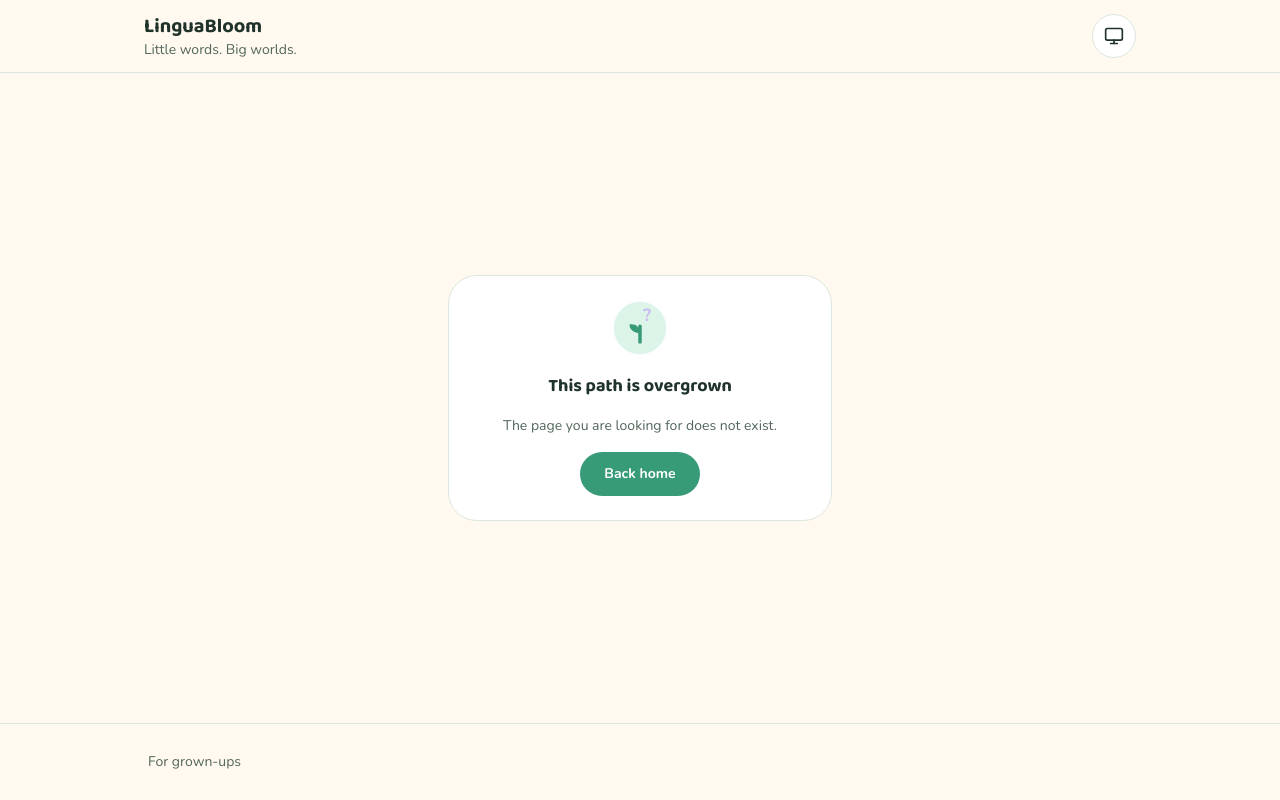
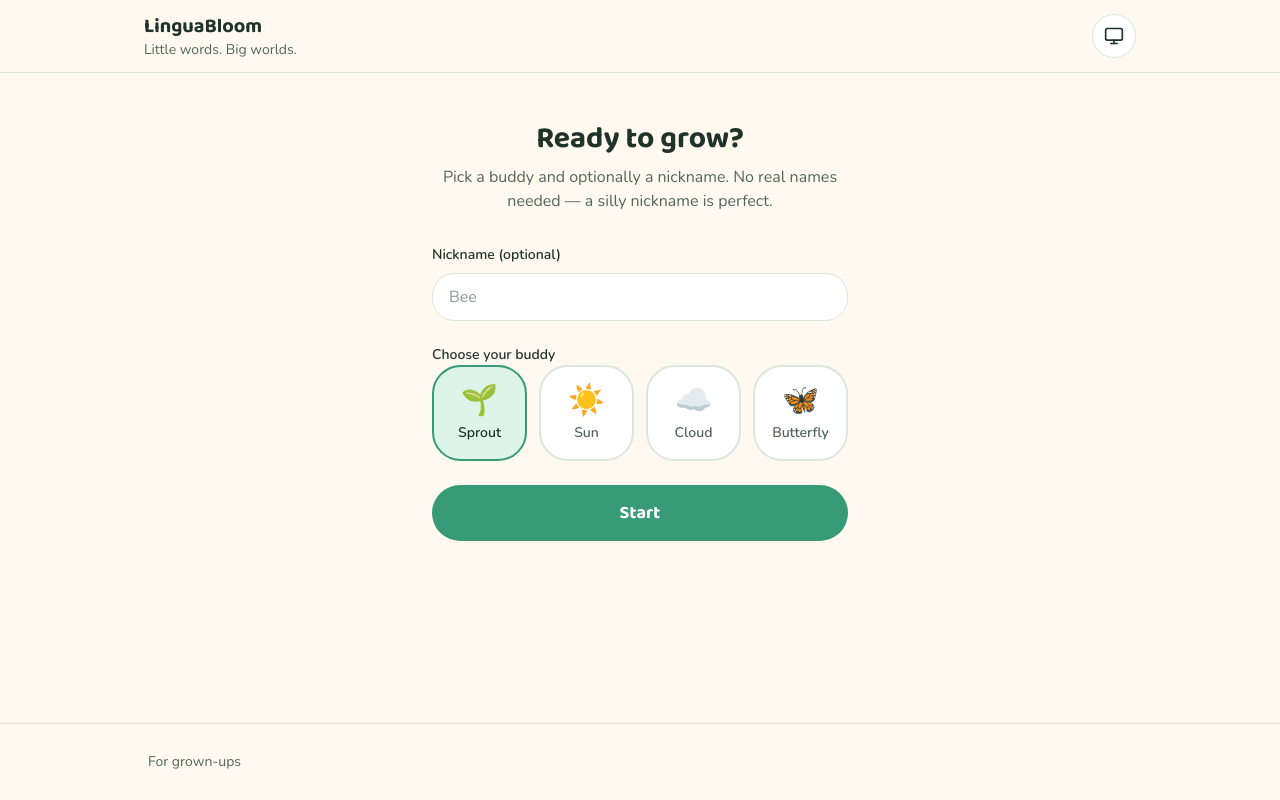
Before and after one commit to ZunaidChowdhury/lingua-bloom, a Next.js app: page /start in a window 1280 px wide. Before the commit this address had no page. Built offline with nearby package versions, Linux system fonts and the light colour scheme; no server answers.

Commit message:
TASK-UI-02: start page with nickname, avatar picker, and session creation

```diff
--- /dev/null
+++ b/app/start/page.tsx
@@ -0,0 +1,164 @@
+"use client";
+
+import { useRouter } from "next/navigation";
+import { FormEvent, useSyncExternalStore, useState } from "react";
+
+import { createSession } from "@/lib/actions/createSession";
+import { ApiError } from "@/lib/core/errors";
+import { clearToken, getToken, setToken } from "@/lib/session/token";
+import type { Avatar } from "@/lib/types";
+
+const AVATARS: { id: Avatar; emoji: string; label: string }[] = [
+  { id: "sprout", emoji: "🌱", label: "Sprout" },
+  { id: "sun", emoji: "☀️", label: "Sun" },
+  { id: "cloud", emoji: "☁️", label: "Cloud" },
+  { id: "butterfly", emoji: "🦋", label: "Butterfly" },
+];
+
+const NICKNAME_MAX = 20;
+
+const emptySubscribe = () => () => {};
+
+function useHasToken(): boolean {
+  return useSyncExternalStore(
+    emptySubscribe,
+    () => getToken() !== null,
+    () => false,
+  );
+}
+
+export default function StartPage() {
+  const router = useRouter();
+  const [nickname, setNickname] = useState("");
+  const [avatar, setAvatar] = useState<Avatar>("sprout");
+  const [error, setError] = useState<string | null>(null);
+  const [submitting, setSubmitting] = useState(false);
+  const hasToken = useHasToken();
+
+  async function handleStart(event: FormEvent<HTMLFormElement>) {
+    event.preventDefault();
+    const trimmed = nickname.trim();
+    if (trimmed.length > NICKNAME_MAX) {
+      setError("That nickname is a little long. Please use 20 letters or fewer.");
+      return;
+    }
+    setSubmitting(true);
+    setError(null);
+    try {
+      const result = await createSession({
+        nickname: trimmed === "" ? null : trimmed,
+        avatar,
+      });
+      setToken(result.session_token);
+      router.push("/chat");
+    } catch (caught) {
+      setError(
+        caught instanceof ApiError
+          ? caught.message
+          : "We could not start the garden. Please try again.",
+      );
+      setSubmitting(false);
+    }
+  }
+
+  function handleStartFresh() {
+    clearToken();
+    window.location.reload();
+  }
+
+  return (
+    <div className="mx-auto flex w-full max-w-md flex-col gap-8 px-4 py-12">
+      <section className="flex flex-col gap-2 text-center">
+        <h1 className="font-heading text-3xl font-bold text-foreground">
+          Ready to grow?
+        </h1>
+        <p className="text-muted-foreground">
+          Pick a buddy and optionally a nickname. No real names needed — a silly
+          nickname is perfect.
+        </p>
+      </section>
+
+      {hasToken ? (
+        <section className="flex flex-col gap-3 rounded-2xl border border-border bg-card p-6">
+          <p className="text-sm text-muted-foreground">
+            Your garden is still here.
+          </p>
+          <button
+            type="button"
+            onClick={() => router.push("/chat")}
+            className="inline-flex min-h-14 items-center justify-center rounded-full bg-primary px-8 font-heading text-lg font-bold text-primary-foreground focus-visible:outline-2 focus-visible:outline-offset-2 focus-visible:outline-ring"
+          >
+            Continue
+          </button>
+          <button
+            type="button"
+            onClick={handleStartFresh}
+            className="inline-flex min-h-11 items-center justify-center rounded-full border border-border px-8 text-sm text-muted-foreground hover:text-foreground focus-visible:outline-2 focus-visible:outline-offset-2 focus-visible:outline-ring"
+          >
+            Start fresh
+          </button>
+        </section>
+      ) : (
+        <form onSubmit={handleStart} className="flex flex-col gap-6">
+          <div className="flex flex-col gap-2">
+            <label
+              htmlFor="nickname"
+              className="text-sm font-semibold text-foreground"
+            >
+              Nickname (optional)
+            </label>
+            <input
+              id="nickname"
+              value={nickname}
+              onChange={(event) => setNickname(event.target.value)}
+              maxLength={NICKNAME_MAX}
+              autoComplete="off"
+              placeholder="Bee"
+              className="min-h-12 rounded-xl border border-border bg-card px-4 text-foreground focus-visible:outline-2 focus-visible:outline-offset-2 focus-visible:outline-ring"
+            />
+          </div>
+
+          <fieldset className="flex flex-col gap-2">
+            <legend className="text-sm font-semibold text-foreground">
+              Choose your buddy
+            </legend>
+            <div className="grid grid-cols-2 gap-3 sm:grid-cols-4">
+              {AVATARS.map((option) => (
+                <button
+                  key={option.id}
+                  type="button"
+                  aria-pressed={avatar === option.id}
+                  onClick={() => setAvatar(option.id)}
+                  className={`flex min-h-24 flex-col items-center justify-center gap-1 rounded-2xl border-2 text-sm font-semibold transition-colors focus-visible:outline-2 focus-visible:outline-offset-2 focus-visible:outline-ring ${
+                    avatar === option.id
+                      ? "border-primary bg-secondary text-foreground"
+                      : "border-border bg-card text-muted-foreground hover:text-foreground"
+                  }`}
+                >
+                  <span aria-hidden="true" className="text-3xl">
+                    {option.emoji}
+                  </span>
+                  {option.label}
+                </button>
+              ))}
+            </div>
+          </fieldset>
+
+          {error ? (
+            <p role="alert" className="rounded-xl bg-card p-3 text-sm text-destructive">
+              {error}
+            </p>
+          ) : null}
+
+          <button
+            type="submit"
+            disabled={submitting}
+            className="inline-flex min-h-14 items-center justify-center rounded-full bg-primary px-8 font-heading text-lg font-bold text-primary-foreground disabled:opacity-60 focus-visible:outline-2 focus-visible:outline-offset-2 focus-visible:outline-ring"
+          >
+            {submitting ? "Starting…" : "Start"}
+          </button>
+        </form>
+      )}
+    </div>
+  );
+}
```
